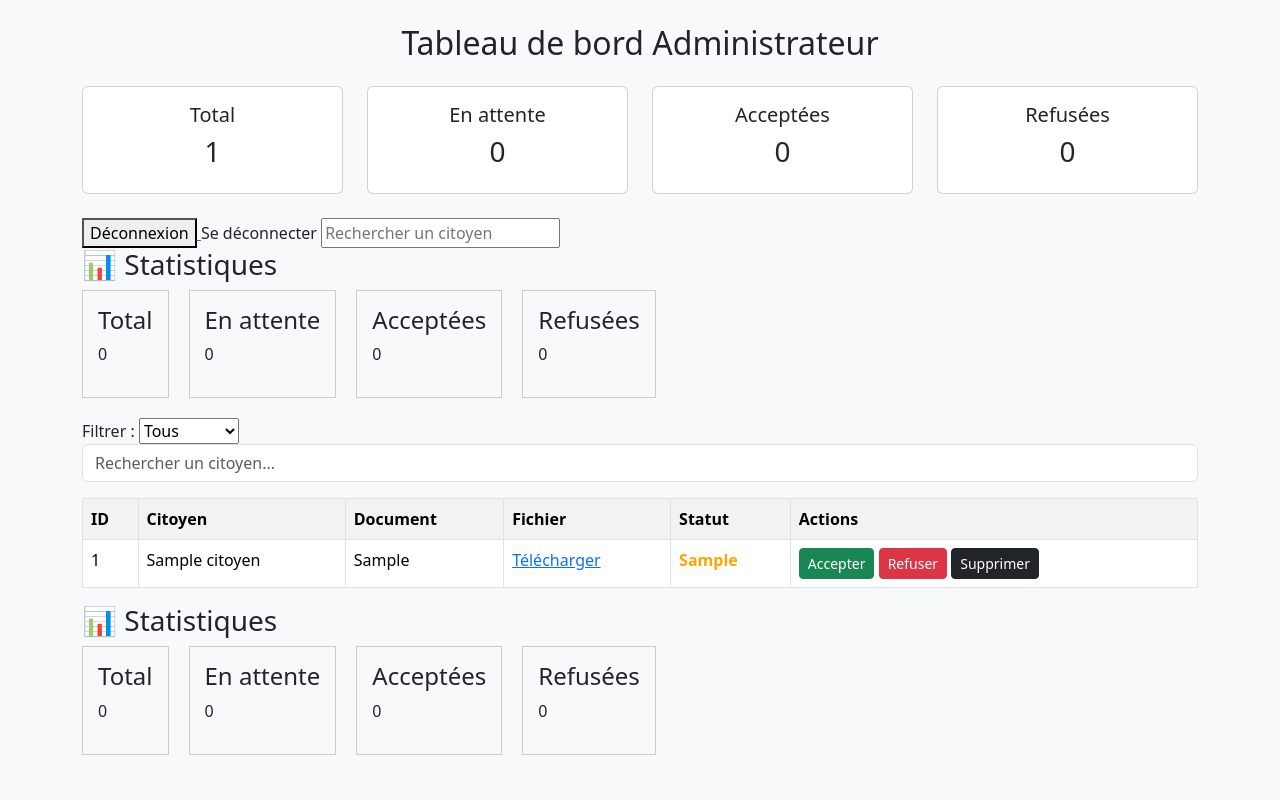
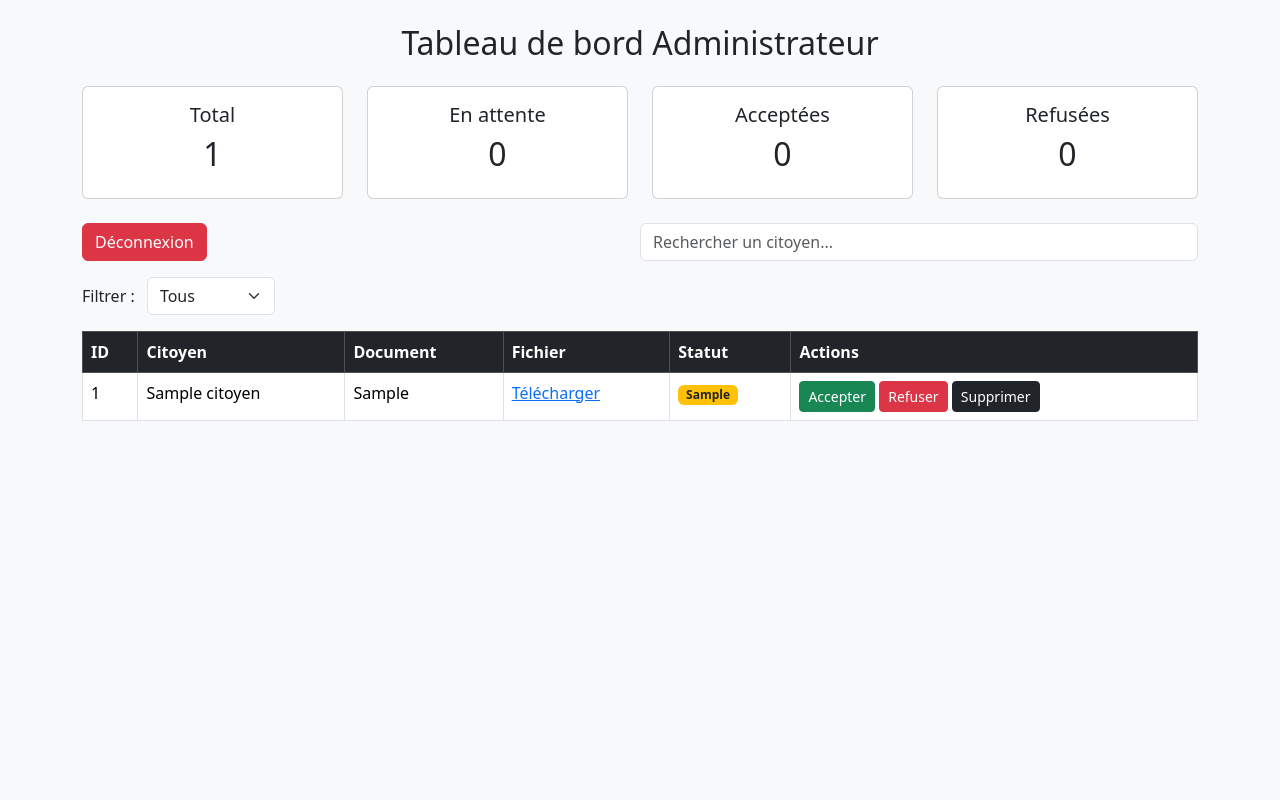
Before and after one commit to kiswendbah-sketch/e-mairie-burkina, a Flask app: page /admin/demandes in a window 1280 px wide. Run offline with Flask 3, Linux system fonts and the light colour scheme; the visitor is signed in with stand-in values (Sample User, id 1); tables that the repository leaves empty hold one stand-in row (values such as "Sample post").

Commit message:
Refonte complète de l'interface administrateur

```diff
--- a/frontend/templates/admin.html
+++ b/frontend/templates/admin.html
@@ -1,24 +1,25 @@
 <!DOCTYPE html>
-<html>
+<html lang="fr">
+<head>
+    <meta charset="UTF-8">
+    <title>Administration</title>
 
-<head>
-<title>Administration</title>
-<link
-href="https://cdn.jsdelivr.net/npm/bootstrap@5.3.3/dist/css/bootstrap.min.css"
-rel="stylesheet">
+    <link href="https://cdn.jsdelivr.net/npm/bootstrap@5.3.3/dist/css/bootstrap.min.css" rel="stylesheet">
 </head>
 
 <body class="bg-light">
+
 <div class="container mt-4">
 
 <h2 class="text-center mb-4">Tableau de bord Administrateur</h2>
+
 <div class="row mb-4">
 
 <div class="col-md-3">
 <div class="card text-center">
 <div class="card-body">
 <h5>Total</h5>
-                <h3 id="total">0</h3>
+<h2 id="total">0</h2>
 </div>
 </div>
 </div>
@@ -27,7 +28,7 @@ rel="stylesheet">
 <div class="card text-center">
 <div class="card-body">
 <h5>En attente</h5>
-                <h3 id="attente">0</h3>
+<h2 id="attente">0</h2>
 </div>
 </div>
 </div>
@@ -36,7 +37,7 @@ rel="stylesheet">
 <div class="card text-center">
 <div class="card-body">
 <h5>Acceptées</h5>
-                <h3 id="acceptees">0</h3>
+<h2 id="acceptees">0</h2>
 </div>
 </div>
 </div>
@@ -45,162 +46,155 @@ rel="stylesheet">
 <div class="card text-center">
 <div class="card-body">
 <h5>Refusées</h5>
-                <h3 id="refusees">0</h3>
+<h2 id="refusees">0</h2>
 </div>
 </div>
 </div>
 
 </div>
-<a href="/admin/logout">
-    <button>Déconnexion</button>
+
+<div class="d-flex justify-content-between mb-3">
+
+<a href="/admin/logout" class="btn btn-danger">
+Déconnexion
 </a>
 
-<button= "onclick="deconnexionAdmin()">Se déconnecter</button>
-
-<input type="text" id="recherche" placeholder="Rechercher un citoyen" onkeyup="rechercher()">
-
-<h3>📊 Statistiques</h3>
-
-<div style="display:flex; gap:20px; margin-bottom:20px;">
-    <div style="padding:15px; border:1px solid #ccc;">
-        <h4>Total</h4>
-        <p id="total">0</p>
-    </div>
-
-    <div style="padding:15px; border:1px solid #ccc;">
-        <h4>En attente</h4>
-        <p id="attente">0</p>
-    </div>
-
-    <div style="padding:15px; border:1px solid #ccc;">
-        <h4>Acceptées</h4>
-        <p id="acceptees">0</p>
-    </div>
-
-    <div style="padding:15px; border:1px solid #ccc;">
-        <h4>Refusées</h4>
-        <p id="refusees">0</p>
-    </div>
-</div>
-
-<label>Filtrer :</label>
-
-<select id="filtre" onchange="filtrerStatut()">
-    <option value="">Tous</option>
-    <option value="En attente">En attente</option>
-    <option value="Acceptée">Acceptées</option>
-    <option value="Refusée">Refusées</option>
-</select>
 <input
 type="text"
 id="recherche"
-    class="form-control mb-3"
+class="form-control w-50"
 placeholder="Rechercher un citoyen..."
 onkeyup="rechercher()">
 
-<table class="table table-striped table-bordered table-hover">
+</div>
+
+<div class="mb-3">
+
+<label class="me-2">Filtrer :</label>
+
+<select id="filtre" onchange="filtrerStatut()" class="form-select w-auto d-inline">
+
+<option value="">Tous</option>
+<option value="En attente">En attente</option>
+<option value="Acceptée">Acceptée</option>
+<option value="Refusée">Refusée</option>
+
+</select>
+
+</div>
+
+<table class="table table-bordered table-hover">
+
+<thead class="table-dark">
+
 <tr>
+
 <th>ID</th>
 <th>Citoyen</th>
 <th>Document</th>
 <th>Fichier</th>
 <th>Statut</th>
 <th>Actions</th>
+
 </tr>
 
+</thead>
+
+<tbody>
+
 {% for d in demandes %}
+
 <tr>
+
 <td>{{ d[0] }}</td>
+
 <td>{{ d[1] }}</td>
+
 <td>{{ d[2] }}</td>
+
 <td>
+
 {% if d[4] %}
 <a href="/uploads/{{ d[4] }}" target="_blank">Télécharger</a>
 {% else %}
 Aucun fichier
 {% endif %}
+
 </td>
+
 <td>
-            {% if d[3] == 'Acceptée' %}
-                <span style="color: green;font-weight: bold;">{{ d[3] }}</span>
-            {% elif d[3] == 'Refusée' %}
-                <span style="color: red;font-weight: bold;">{{ d[3] }}</span>
+
+{% if d[3]=="Acceptée" %}
+
+<span class="badge bg-success">{{ d[3] }}</span>
+
+{% elif d[3]=="Refusée" %}
+
+<span class="badge bg-danger">{{ d[3] }}</span>
+
 {% else %}
-                <span style="color: orange;font-weight: bold;">{{ d[3] }}</span>
+
+<span class="badge bg-warning text-dark">{{ d[3] }}</span>
+
 {% endif %}
+
 </td>
+
 <td>
-    <button class="btn btn-success btn-sm" onclick="modifierStatut('{{ d[0] }}', 'Acceptée')">
+
+<button class="btn btn-success btn-sm"
+onclick="modifierStatut('{{ d[0] }}','Acceptée')">
+
 Accepter
+
 </button>
 
-    <button class="btn btn-danger btn-sm" onclick="modifierStatut('{{ d[0] }}', 'Refusée')">
+<button class="btn btn-danger btn-sm"
+onclick="modifierStatut('{{ d[0] }}','Refusée')">
+
 Refuser
+
 </button>
-    <button class="btn btn-dark btn-sm" onclick="supprimerDemande('{{ d[0] }}')">
+
+<button class="btn btn-dark btn-sm"
+onclick="supprimerDemande('{{ d[0] }}')">
+
 Supprimer
+
 </button>
+
 </td>
 
 </tr>
+
 {% endfor %}
+
+</tbody>
+
 </table>
 
+</div>
+
 <script>
+
 function modifierStatut(id, statut){
 
 fetch("/admin/modifier_statut",{
+
 method:"POST",
+
 headers:{
 "Content-Type":"application/json"
 },
+
 body:JSON.stringify({
 demande_id:id,
 statut:statut
 })
+
 })
 
-    .then(response=>response.json())
-
-    .then(data=>{
-        alert(data.message);
-        location.reload();
-    });
-
-function deconnexion() {
-    window.location.href = "/admin/login";
-}
-
-}
-
-function rechercher() {
-    let filtre = document.getElementById("recherche").value.toLowerCase();
-    let lignes = document.querySelectorAll("table tr");
-
-    lignes.forEach((ligne, index) => {
-        if (index === 0) return; // Ignorer l'en-tête du tableau
-
-        let texte = ligne.innerText.toLowerCase(); // Deuxième colonne (Citoyen)
-
-        if (texte.includes(filtre)) {
-            ligne.style.display = "";
-        } else {
-            ligne.style.display = "none";
-        }
-    });
-}
-
-function supprimerDemande(id){
-
-    if(!confirm("Voulez-vous vraiment supprimer cette demande ?")){
-        return;
-    }
-
-    fetch("/admin/supprimer/" + id,{
-        method:"POST"
-    })
-
-    .then(response=>response.json())
+.then(r=>r.json())
 
 .then(data=>{
 alert(data.message);
@@ -208,50 +202,60 @@ function supprimerDemande(id){
 });
 
 }
-</script>
 
-<h3>📊 Statistiques</h3>
+function supprimerDemande(id){
 
-<div style="display:flex; gap:20px; margin-bottom:20px;">
-    <div style="padding:15px; border:1px solid #ccc;">
-        <h4>Total</h4>
-        <p id="total">0</p>
-    </div>
+if(!confirm("Supprimer cette demande ?"))
+return;
 
-    <div style="padding:15px; border:1px solid #ccc;">
-        <h4>En attente</h4>
-        <p id="attente">0</p>
-    </div>
+fetch("/admin/supprimer/"+id,{
+method:"POST"
+})
 
-    <div style="padding:15px; border:1px solid #ccc;">
-        <h4>Acceptées</h4>
-        <p id="acceptees">0</p>
-    </div>
+.then(r=>r.json())
 
-    <div style="padding:15px; border:1px solid #ccc;">
-        <h4>Refusées</h4>
-        <p id="refusees">0</p>
-    </div>
-</div>
+.then(data=>{
+alert(data.message);
+location.reload();
+});
 
-<script>
-function filtrerStatut() {
+}
 
-    let valeur = document.getElementById("filtre").value;
+function rechercher(){
 
-    let lignes = document.querySelectorAll("table tr");
+let filtre=document.getElementById("recherche").value.toLowerCase();
 
-    lignes.forEach((ligne, index) => {
+let lignes=document.querySelectorAll("tbody tr");
 
-        if(index == 0) return;
+lignes.forEach(ligne=>{
 
-        let statut = ligne.cells[4].innerText.trim();
+if(ligne.innerText.toLowerCase().includes(filtre))
+ligne.style.display="";
 
-        if(valeur == "" || statut == valeur){
-            ligne.style.display = "";
-        }else{
-            ligne.style.display = "none";
+else
+ligne.style.display="none";
+
+});
+
 }
+
+function filtrerStatut(){
+
+let valeur=document.getElementById("filtre").value;
+
+let lignes=document.querySelectorAll("tbody tr");
+
+lignes.forEach(ligne=>{
+
+let statut=ligne.cells[4].innerText.trim();
+
+if(valeur=="" || statut==valeur)
+
+ligne.style.display="";
+
+else
+
+ligne.style.display="none";
 
 });
 
@@ -261,14 +265,17 @@ function chargerStatistiques(){
 
 fetch("/admin/statistiques")
 
-    .then(response => response.json())
+.then(r=>r.json())
 
-    .then(data => {
+.then(data=>{
 
-        document.getElementById("total").innerText = data.total;
-        document.getElementById("attente").innerText = data.en_attente;
-        document.getElementById("acceptees").innerText = data.acceptees;
-        document.getElementById("refusees").innerText = data.refusees;
+document.getElementById("total").innerText=data.total;
+
+document.getElementById("attente").innerText=data.en_attente;
+
+document.getElementById("acceptees").innerText=data.acceptees;
+
+document.getElementById("refusees").innerText=data.refusees;
 
 });
 
@@ -276,29 +283,7 @@ function chargerStatistiques(){
 
 chargerStatistiques();
 
-function rechercher(){
-
-    let filtre = document.getElementById("recherche").value.toLowerCase();
-
-    let lignes = document.querySelectorAll("table tr");
-
-    for(let i = 1; i < lignes.length; i++){
-
-        let texte = lignes[i].innerText.toLowerCase();
-
-        if(texte.includes(filtre)){
-            lignes[i].style.display = "";
-        }else{
-            lignes[i].style.display = "none";
-        }
-
-    }
-}
-
 </script>
 
-</div>
-
 </body>
-
 </html>
```
Lines whose indentation alone changed are shown as unchanged.
